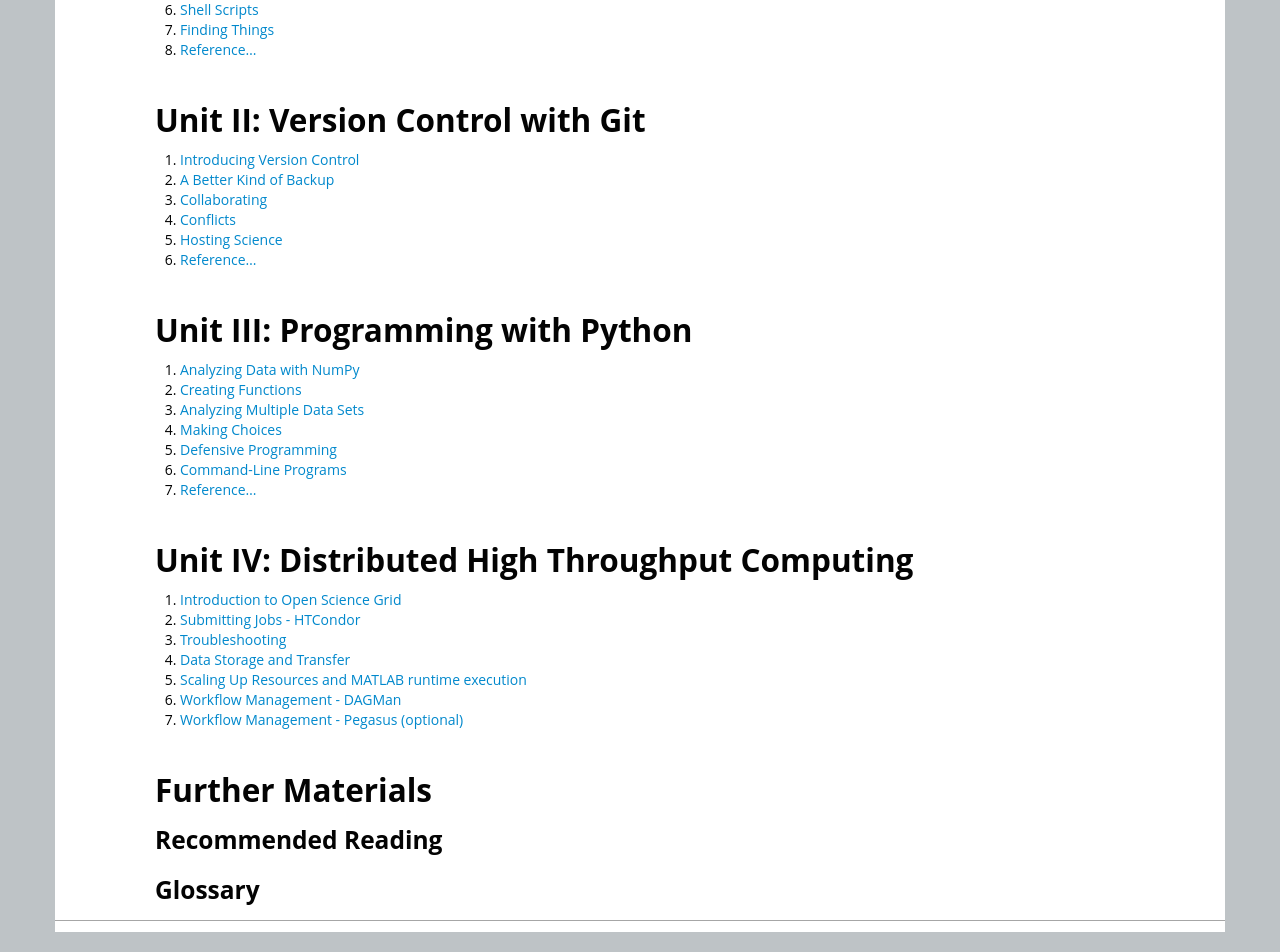
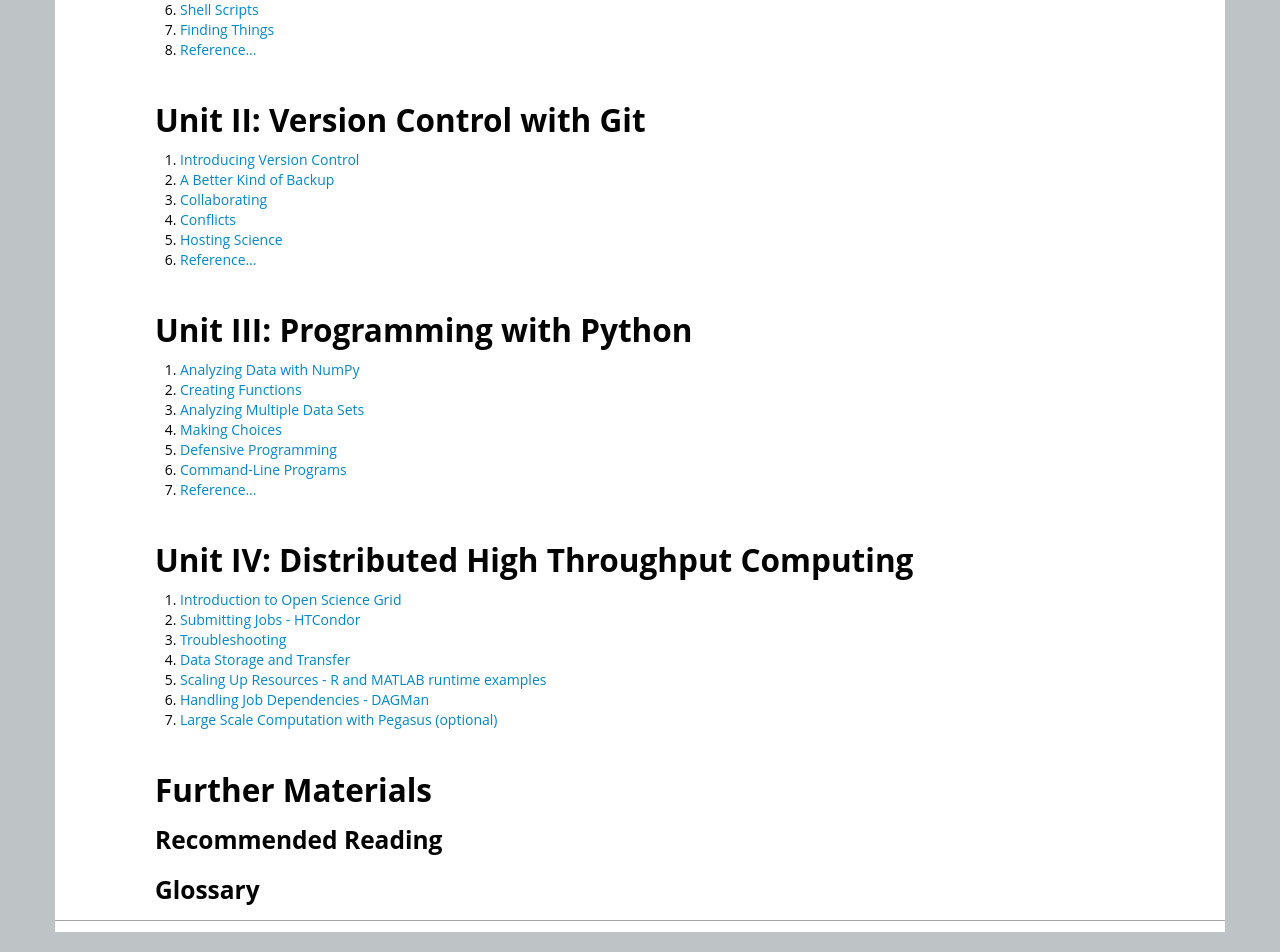
Before and after one commit to SWC-OSG-Workshop/2015-10-27-duke, a Jekyll site: the page built from contents.md, in a window 1280 px wide. Shown: the part 523-1475 px from the top of the page. Built offline with Jekyll 4.4.1, drawn with Linux system fonts in a browser that asks for light colours.

Commit message:
edit contents

```diff
--- a/contents.md
+++ b/contents.md
@@ -43,9 +43,9 @@
 2.  [Submitting Jobs  - HTCondor ](novice/DHTC/04-HTCondor-Submitting.html)
 3.  [Troubleshooting ](novice/DHTC/07-TroubleShooting.html)
 4.  [Data Storage and Transfer ](novice/DHTC/05-Stash.html)
-5.  [Scaling Up Resources and MATLAB runtime execution](novice/DHTC/04a-ScalingUp.html)
-6.  [Workflow Management - DAGMan ](novice/DHTC/06-dagman-namd.html)
-8.  [Workflow Management - Pegasus (optional) ](novice/DHTC/06a-pegasus-namd.html)
+5.  [Scaling Up Resources - R and MATLAB runtime examples](novice/DHTC/04a-ScalingUp.html)
+6.  [Handling Job Dependencies - DAGMan](novice/DHTC/06-dagman-namd.html)
+8.  [Large Scale Computation with Pegasus (optional) ](novice/DHTC/06a-pegasus-namd.html)
 
 ## Further Materials
 
```
